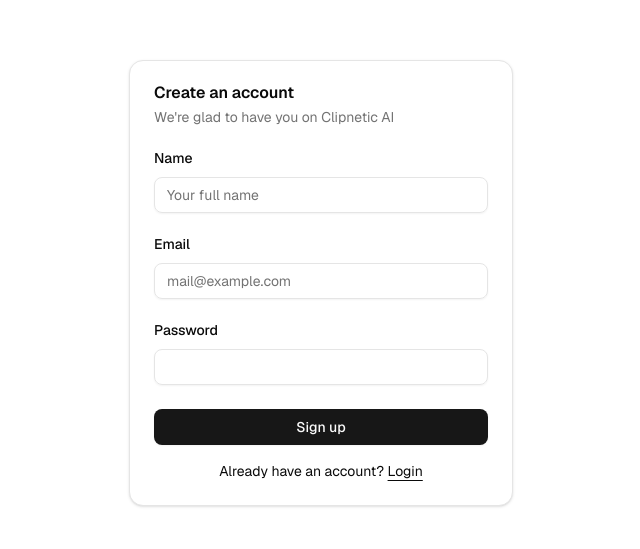
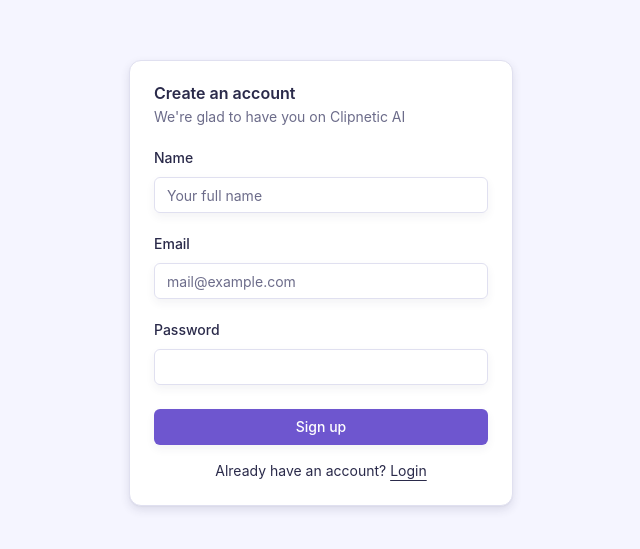
Before and after one commit to SuperSection/Clipnetic-AI, a Next.js app in the folder clipnetic-ai-frontend/: page /signup in a window 1280 px wide. Shown: the part 117-666 px from the top of the page, without its empty margins (319-959 px from the left). Built offline with nearby package versions, Linux system fonts and the light colour scheme; no server answers.

Commit message:
feat: update Razorpay integration with improved error handling, adjust pricing amounts, and enhance UI styles

```diff
--- a/clipnetic-ai-frontend/src/actions/razorpay.ts
+++ b/clipnetic-ai-frontend/src/actions/razorpay.ts
@@ -5,20 +5,21 @@
 import { db } from "~/server/db";
 import { env } from "~/env";
 import crypto from "crypto";
+import { revalidatePath } from "next/cache";
 
 
 export type PriceId = "small" | "medium" | "large";
 
 const PACKAGE_CONFIG = {
-  small: { credits: 50, amount: 6999 }, // ₹49.99
-  medium: { credits: 150, amount: 17499 }, // ₹125.99
+  small: { credits: 50, amount: 4999 }, // ₹49.99
+  medium: { credits: 150, amount: 12599 }, // ₹125.99
   large: { credits: 500, amount: 35999 }, // ₹359.99
 } as const;
 
 
 // Initialize Razorpay instance with your credentials
 const razorpay = new Razorpay({
-  key_id: env.NEXT_PUBLIC_RAZORPAY_KEY_ID as string,
+  key_id: env.RAZORPAY_KEY_ID,
   key_secret: env.RAZORPAY_SECRET_KEY,
 });
 
@@ -34,7 +35,7 @@
   amount: number;
   currency: string;
   userEmail: string;
-  userName: string;
+  userName: string | null;
   credits: number;
 }
 
@@ -44,7 +45,7 @@
 }
 
 
-export async function createRazorpayOrder(priceId: PriceId) {
+export async function createRazorpayOrder(priceId: PriceId): Promise<RazorpayOrderResponse> {
   const session = await auth();
   if (!session?.user.id) {
     throw new Error("Unauthorized");
@@ -73,7 +74,7 @@
 
   return {
     orderId: order.id,
-    amount: order.amount,
+    amount: Number(order.amount),
     currency: order.currency,
     userEmail: user.email,
     userName: user.name,
@@ -86,7 +87,7 @@
   orderId: string,
   paymentId: string,
   signature: string
-) {
+): Promise<RazorpayVerificationResponse> {
   const session = await auth();
   if (!session?.user.id) {
     throw new Error("Unauthorized");
@@ -103,7 +104,11 @@
 
   // Get order details from Razorpay
   const order = await razorpay.orders.fetch(orderId);
-  const credits = parseInt(order.notes.credits);
+  const creditsRaw = order.notes?.credits;
+  if (creditsRaw === undefined || creditsRaw === null) {
+    throw new Error("Order credits not found");
+  }
+  const credits = parseInt(String(creditsRaw), 10);
 
   // Add credits to user
   await db.user.update({
@@ -115,5 +120,7 @@
     },
   });
 
+  revalidatePath("/dashboard/billing");
+
   return { success: true, credits };
 }
--- a/clipnetic-ai-frontend/src/env.js
+++ b/clipnetic-ai-frontend/src/env.js
@@ -21,6 +21,7 @@
     NODE_ENV: z
       .enum(["development", "test", "production"])
       .default("development"),
+    RAZORPAY_KEY_ID: z.string(),
     RAZORPAY_SECRET_KEY: z.string(),
   },
 
@@ -48,6 +49,7 @@
     PROCESS_VIDEO_ENDPOINT: process.env.PROCESS_VIDEO_ENDPOINT,
     PROCESS_VIDEO_ENDPOINT_AUTH: process.env.PROCESS_VIDEO_ENDPOINT_AUTH,
     NODE_ENV: process.env.NODE_ENV,
+    RAZORPAY_KEY_ID: process.env.RAZORPAY_KEY_ID,
     RAZORPAY_SECRET_KEY: process.env.RAZORPAY_SECRET_KEY,
     NEXT_PUBLIC_RAZORPAY_KEY_ID: process.env.NEXT_PUBLIC_RAZORPAY_KEY_ID,
     NEXT_PUBLIC_BASE_URL: process.env.NEXT_PUBLIC_BASE_URL,
--- a/clipnetic-ai-frontend/src/styles/globals.css
+++ b/clipnetic-ai-frontend/src/styles/globals.css
@@ -8,11 +8,101 @@
     "Apple Color Emoji", "Segoe UI Emoji", "Segoe UI Symbol", "Noto Color Emoji";
 }
 
+:root {
+  --background: oklch(0.9730 0.0133 286.1503);
+  --foreground: oklch(0.3015 0.0572 282.4176);
+  --card: oklch(1.0000 0 0);
+  --card-foreground: oklch(0.3015 0.0572 282.4176);
+  --popover: oklch(1.0000 0 0);
+  --popover-foreground: oklch(0.3015 0.0572 282.4176);
+  --primary: oklch(0.5417 0.1790 288.0332);
+  --primary-foreground: oklch(1.0000 0 0);
+  --secondary: oklch(0.9174 0.0435 292.6901);
+  --secondary-foreground: oklch(0.4143 0.1039 288.1742);
+  --muted: oklch(0.9580 0.0133 286.1454);
+  --muted-foreground: oklch(0.5426 0.0465 284.7435);
+  --accent: oklch(0.9221 0.0373 262.1410);
+  --accent-foreground: oklch(0.3015 0.0572 282.4176);
+  --destructive: oklch(0.6861 0.2061 14.9941);
+  --destructive-foreground: oklch(1.0000 0 0);
+  --border: oklch(0.9115 0.0216 285.9625);
+  --input: oklch(0.9115 0.0216 285.9625);
+  --ring: oklch(0.5417 0.1790 288.0332);
+  --chart-1: oklch(0.5417 0.1790 288.0332);
+  --chart-2: oklch(0.7042 0.1602 288.9880);
+  --chart-3: oklch(0.5679 0.2113 276.7065);
+  --chart-4: oklch(0.6356 0.1922 281.8054);
+  --chart-5: oklch(0.4509 0.1758 279.3838);
+  --sidebar: oklch(0.9580 0.0133 286.1454);
+  --sidebar-foreground: oklch(0.3015 0.0572 282.4176);
+  --sidebar-primary: oklch(0.5417 0.1790 288.0332);
+  --sidebar-primary-foreground: oklch(1.0000 0 0);
+  --sidebar-accent: oklch(0.9221 0.0373 262.1410);
+  --sidebar-accent-foreground: oklch(0.3015 0.0572 282.4176);
+  --sidebar-border: oklch(0.9115 0.0216 285.9625);
+  --sidebar-ring: oklch(0.5417 0.1790 288.0332);
+  --font-sans: Inter, sans-serif;
+  --font-serif: Georgia, serif;
+  --font-mono: JetBrains Mono, monospace;
+  --radius: 0.5rem;
+  --shadow-2xs: 0px 4px 10px 0px hsl(240 30% 25% / 0.06);
+  --shadow-xs: 0px 4px 10px 0px hsl(240 30% 25% / 0.06);
+  --shadow-sm: 0px 4px 10px 0px hsl(240 30% 25% / 0.12), 0px 1px 2px -1px hsl(240 30% 25% / 0.12);
+  --shadow: 0px 4px 10px 0px hsl(240 30% 25% / 0.12), 0px 1px 2px -1px hsl(240 30% 25% / 0.12);
+  --shadow-md: 0px 4px 10px 0px hsl(240 30% 25% / 0.12), 0px 2px 4px -1px hsl(240 30% 25% / 0.12);
+  --shadow-lg: 0px 4px 10px 0px hsl(240 30% 25% / 0.12), 0px 4px 6px -1px hsl(240 30% 25% / 0.12);
+  --shadow-xl: 0px 4px 10px 0px hsl(240 30% 25% / 0.12), 0px 8px 10px -1px hsl(240 30% 25% / 0.12);
+  --shadow-2xl: 0px 4px 10px 0px hsl(240 30% 25% / 0.30);
+}
+
+.dark {
+  --background: oklch(0.1743 0.0227 283.7998);
+  --foreground: oklch(0.9185 0.0257 285.8834);
+  --card: oklch(0.2284 0.0384 282.9324);
+  --card-foreground: oklch(0.9185 0.0257 285.8834);
+  --popover: oklch(0.2284 0.0384 282.9324);
+  --popover-foreground: oklch(0.9185 0.0257 285.8834);
+  --primary: oklch(0.7162 0.1597 290.3962);
+  --primary-foreground: oklch(0.1743 0.0227 283.7998);
+  --secondary: oklch(0.3139 0.0736 283.4591);
+  --secondary-foreground: oklch(0.8367 0.0849 285.9111);
+  --muted: oklch(0.2710 0.0621 281.4377);
+  --muted-foreground: oklch(0.7166 0.0462 285.1741);
+  --accent: oklch(0.3354 0.0828 280.9705);
+  --accent-foreground: oklch(0.9185 0.0257 285.8834);
+  --destructive: oklch(0.6861 0.2061 14.9941);
+  --destructive-foreground: oklch(1.0000 0 0);
+  --border: oklch(0.3261 0.0597 282.5832);
+  --input: oklch(0.3261 0.0597 282.5832);
+  --ring: oklch(0.7162 0.1597 290.3962);
+  --chart-1: oklch(0.7162 0.1597 290.3962);
+  --chart-2: oklch(0.6382 0.1047 274.9117);
+  --chart-3: oklch(0.7482 0.1235 244.7492);
+  --chart-4: oklch(0.7124 0.0977 186.6761);
+  --chart-5: oklch(0.7546 0.1831 346.8124);
+  --sidebar: oklch(0.2284 0.0384 282.9324);
+  --sidebar-foreground: oklch(0.9185 0.0257 285.8834);
+  --sidebar-primary: oklch(0.7162 0.1597 290.3962);
+  --sidebar-primary-foreground: oklch(0.1743 0.0227 283.7998);
+  --sidebar-accent: oklch(0.3354 0.0828 280.9705);
+  --sidebar-accent-foreground: oklch(0.9185 0.0257 285.8834);
+  --sidebar-border: oklch(0.3261 0.0597 282.5832);
+  --sidebar-ring: oklch(0.7162 0.1597 290.3962);
+  --font-sans: Inter, sans-serif;
+  --font-serif: Georgia, serif;
+  --font-mono: JetBrains Mono, monospace;
+  --radius: 0.5rem;
+  --shadow-2xs: 0px 4px 10px 0px hsl(240 30% 25% / 0.06);
+  --shadow-xs: 0px 4px 10px 0px hsl(240 30% 25% / 0.06);
+  --shadow-sm: 0px 4px 10px 0px hsl(240 30% 25% / 0.12), 0px 1px 2px -1px hsl(240 30% 25% / 0.12);
+  --shadow: 0px 4px 10px 0px hsl(240 30% 25% / 0.12), 0px 1px 2px -1px hsl(240 30% 25% / 0.12);
+  --shadow-md: 0px 4px 10px 0px hsl(240 30% 25% / 0.12), 0px 2px 4px -1px hsl(240 30% 25% / 0.12);
+  --shadow-lg: 0px 4px 10px 0px hsl(240 30% 25% / 0.12), 0px 4px 6px -1px hsl(240 30% 25% / 0.12);
+  --shadow-xl: 0px 4px 10px 0px hsl(240 30% 25% / 0.12), 0px 8px 10px -1px hsl(240 30% 25% / 0.12);
+  --shadow-2xl: 0px 4px 10px 0px hsl(240 30% 25% / 0.30);
+}
+
 @theme inline {
-  --radius-sm: calc(var(--radius) - 4px);
-  --radius-md: calc(var(--radius) - 2px);
-  --radius-lg: var(--radius);
-  --radius-xl: calc(var(--radius) + 4px);
   --color-background: var(--background);
   --color-foreground: var(--foreground);
   --color-card: var(--card);
@@ -28,6 +118,7 @@
   --color-accent: var(--accent);
   --color-accent-foreground: var(--accent-foreground);
   --color-destructive: var(--destructive);
+  --color-destructive-foreground: var(--destructive-foreground);
   --color-border: var(--border);
   --color-input: var(--input);
   --color-ring: var(--ring);
@@ -44,75 +135,24 @@
   --color-sidebar-accent-foreground: var(--sidebar-accent-foreground);
   --color-sidebar-border: var(--sidebar-border);
   --color-sidebar-ring: var(--sidebar-ring);
-}
 
-:root {
-  --radius: 0.625rem;
-  --background: oklch(1 0 0);
-  --foreground: oklch(0.145 0 0);
-  --card: oklch(1 0 0);
-  --card-foreground: oklch(0.145 0 0);
-  --popover: oklch(1 0 0);
-  --popover-foreground: oklch(0.145 0 0);
-  --primary: oklch(0.205 0 0);
-  --primary-foreground: oklch(0.985 0 0);
-  --secondary: oklch(0.97 0 0);
-  --secondary-foreground: oklch(0.205 0 0);
-  --muted: oklch(0.97 0 0);
-  --muted-foreground: oklch(0.556 0 0);
-  --accent: oklch(0.97 0 0);
-  --accent-foreground: oklch(0.205 0 0);
-  --destructive: oklch(0.577 0.245 27.325);
-  --border: oklch(0.922 0 0);
-  --input: oklch(0.922 0 0);
-  --ring: oklch(0.708 0 0);
-  --chart-1: oklch(0.646 0.222 41.116);
-  --chart-2: oklch(0.6 0.118 184.704);
-  --chart-3: oklch(0.398 0.07 227.392);
-  --chart-4: oklch(0.828 0.189 84.429);
-  --chart-5: oklch(0.769 0.188 70.08);
-  --sidebar: oklch(0.985 0 0);
-  --sidebar-foreground: oklch(0.145 0 0);
-  --sidebar-primary: oklch(0.205 0 0);
-  --sidebar-primary-foreground: oklch(0.985 0 0);
-  --sidebar-accent: oklch(0.97 0 0);
-  --sidebar-accent-foreground: oklch(0.205 0 0);
-  --sidebar-border: oklch(0.922 0 0);
-  --sidebar-ring: oklch(0.708 0 0);
-}
+  --font-sans: var(--font-sans);
+  --font-mono: var(--font-mono);
+  --font-serif: var(--font-serif);
 
-.dark {
-  --background: oklch(0.145 0 0);
-  --foreground: oklch(0.985 0 0);
-  --card: oklch(0.205 0 0);
-  --card-foreground: oklch(0.985 0 0);
-  --popover: oklch(0.205 0 0);
-  --popover-foreground: oklch(0.985 0 0);
-  --primary: oklch(0.922 0 0);
-  --primary-foreground: oklch(0.205 0 0);
-  --secondary: oklch(0.269 0 0);
-  --secondary-foreground: oklch(0.985 0 0);
-  --muted: oklch(0.269 0 0);
-  --muted-foreground: oklch(0.708 0 0);
-  --accent: oklch(0.269 0 0);
-  --accent-foreground: oklch(0.985 0 0);
-  --destructive: oklch(0.704 0.191 22.216);
-  --border: oklch(1 0 0 / 10%);
-  --input: oklch(1 0 0 / 15%);
-  --ring: oklch(0.556 0 0);
-  --chart-1: oklch(0.488 0.243 264.376);
-  --chart-2: oklch(0.696 0.17 162.48);
-  --chart-3: oklch(0.769 0.188 70.08);
-  --chart-4: oklch(0.627 0.265 303.9);
-  --chart-5: oklch(0.645 0.246 16.439);
-  --sidebar: oklch(0.205 0 0);
-  --sidebar-foreground: oklch(0.985 0 0);
-  --sidebar-primary: oklch(0.488 0.243 264.376);
-  --sidebar-primary-foreground: oklch(0.985 0 0);
-  --sidebar-accent: oklch(0.269 0 0);
-  --sidebar-accent-foreground: oklch(0.985 0 0);
-  --sidebar-border: oklch(1 0 0 / 10%);
-  --sidebar-ring: oklch(0.556 0 0);
+  --radius-sm: calc(var(--radius) - 4px);
+  --radius-md: calc(var(--radius) - 2px);
+  --radius-lg: var(--radius);
+  --radius-xl: calc(var(--radius) + 4px);
+
+  --shadow-2xs: var(--shadow-2xs);
+  --shadow-xs: var(--shadow-xs);
+  --shadow-sm: var(--shadow-sm);
+  --shadow: var(--shadow);
+  --shadow-md: var(--shadow-md);
+  --shadow-lg: var(--shadow-lg);
+  --shadow-xl: var(--shadow-xl);
+  --shadow-2xl: var(--shadow-2xl);
 }
 
 @layer base {
```
Also changed, not shown: clipnetic-ai-frontend/src/app/dashboard/billing/page.tsx (+18 -9 lines).
